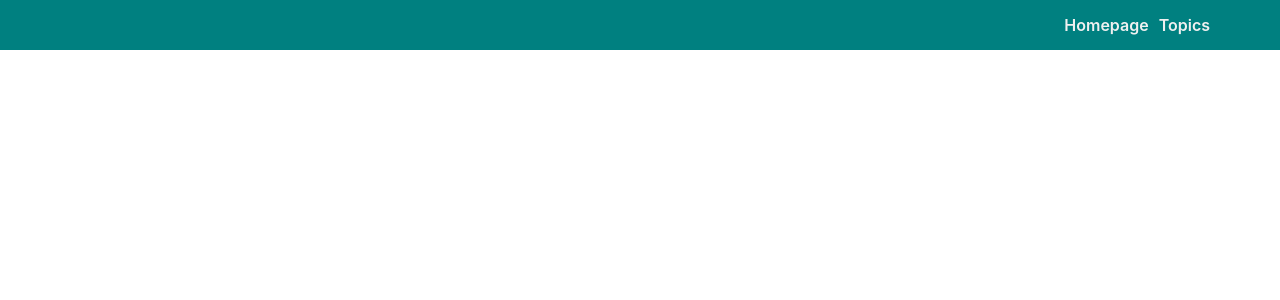
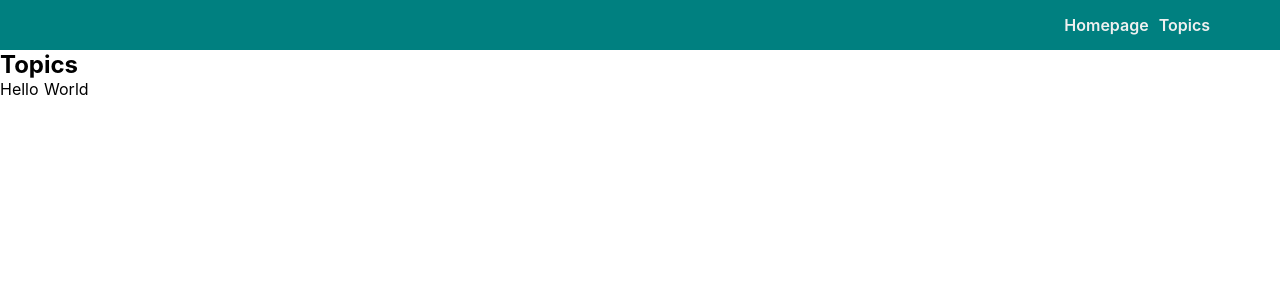
Before and after one commit to AlexCW/study-nuxt-app, a Nuxt app: page /topics/add in a window 1280 px wide. Before the commit this address had no page. Shown: the top 300 px of the page. Built offline with nearby package versions, Linux system fonts and the light colour scheme.

Commit message:
Fix directory structure for topics and add a new add route

```diff
--- a/package.json
+++ b/package.json
@@ -11,7 +11,7 @@
     "generate": "nuxt generate",
     "lint": "eslint --ext .js,.vue --ignore-path .gitignore .",
     "precommit": "npm run lint",
-    "ava": "ava",
+    "ava": "ava -v",
     "jest": "jest ."
   },
   "dependencies": {
--- /dev/null
+++ b/pages/topics/add.vue
@@ -0,0 +1,12 @@
+<template>
+  <section>
+    <div class="header">
+      <h1 class="heading">Topics</h1>
+    </div>
+    <p>Hello World</p>
+  </section>
+</template>
+
+<script>
+
+</script>
```
Also changed, not shown: pages/topics/index.vue (renamed from pages/topics.vue).
